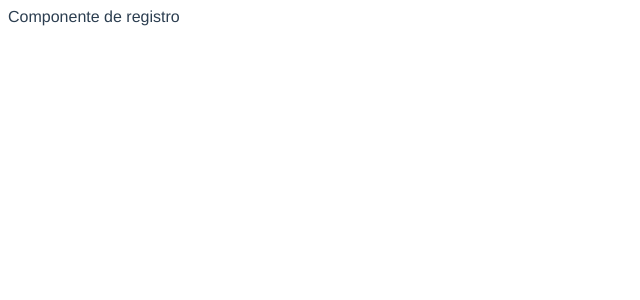
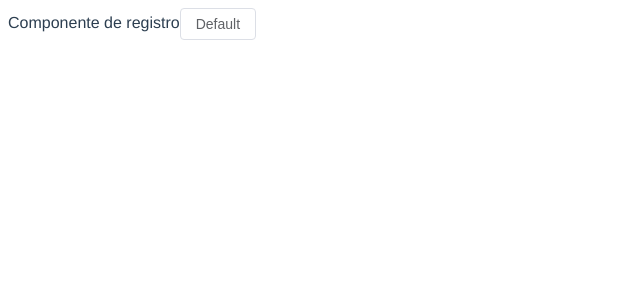
Before and after one commit to devsolucionsoft/seus, a Vue app: page /register in a window 1280 px wide. Shown: the top 300 px of the page, without its empty margins (0-640 px from the left). Built offline with nearby package versions, Linux system fonts and the light colour scheme.

Commit message:
Add navigate function

```diff
--- a/src/components/ss-register/SsRegister.vue
+++ b/src/components/ss-register/SsRegister.vue
@@ -1,3 +1,15 @@
 <template>
-    <span>Componente de registro</span>
+  <span>Componente de registro</span>
+  <el-button @click="navigateTo">Default</el-button>
 </template>
+<script setup>
+import { useRouter } from "vue-router";
+
+const router = useRouter()
+
+const navigateTo = () => {
+  router.push({
+    name: "example",
+  });
+};
+</script>
```
